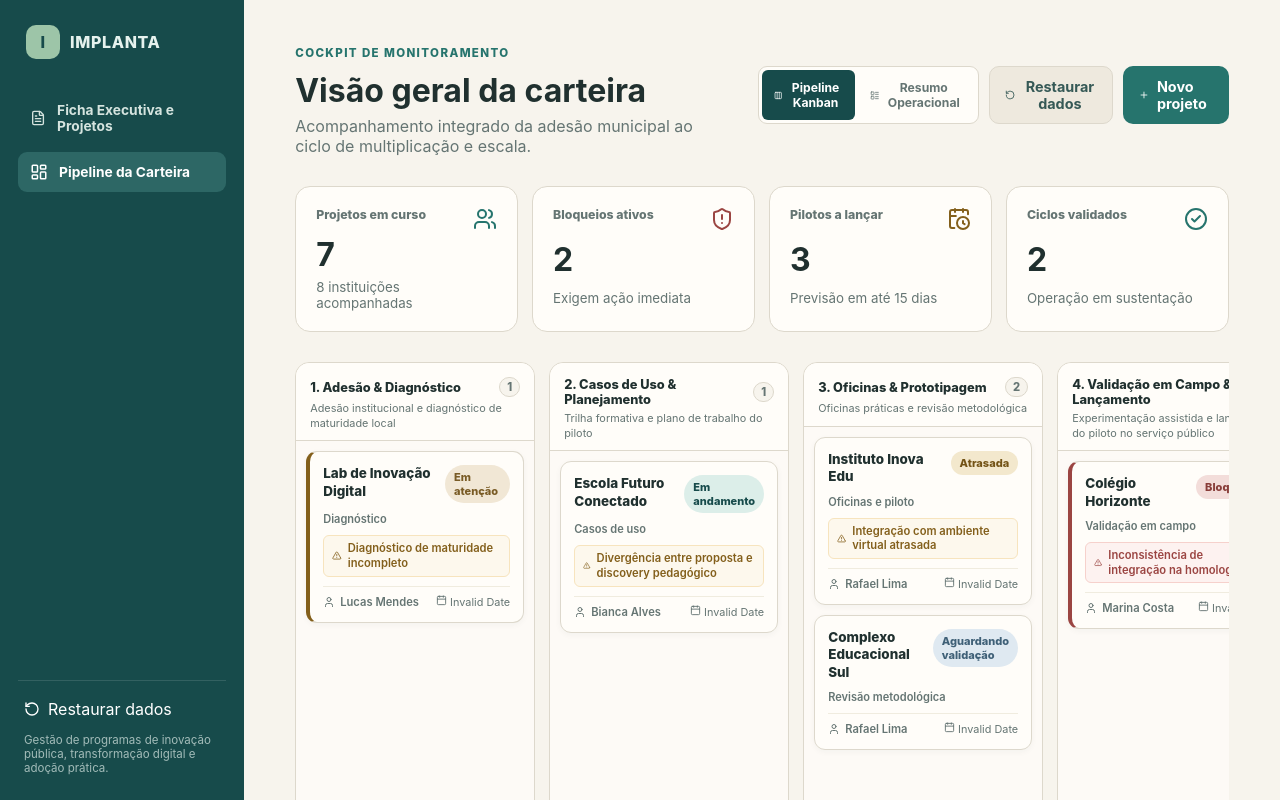
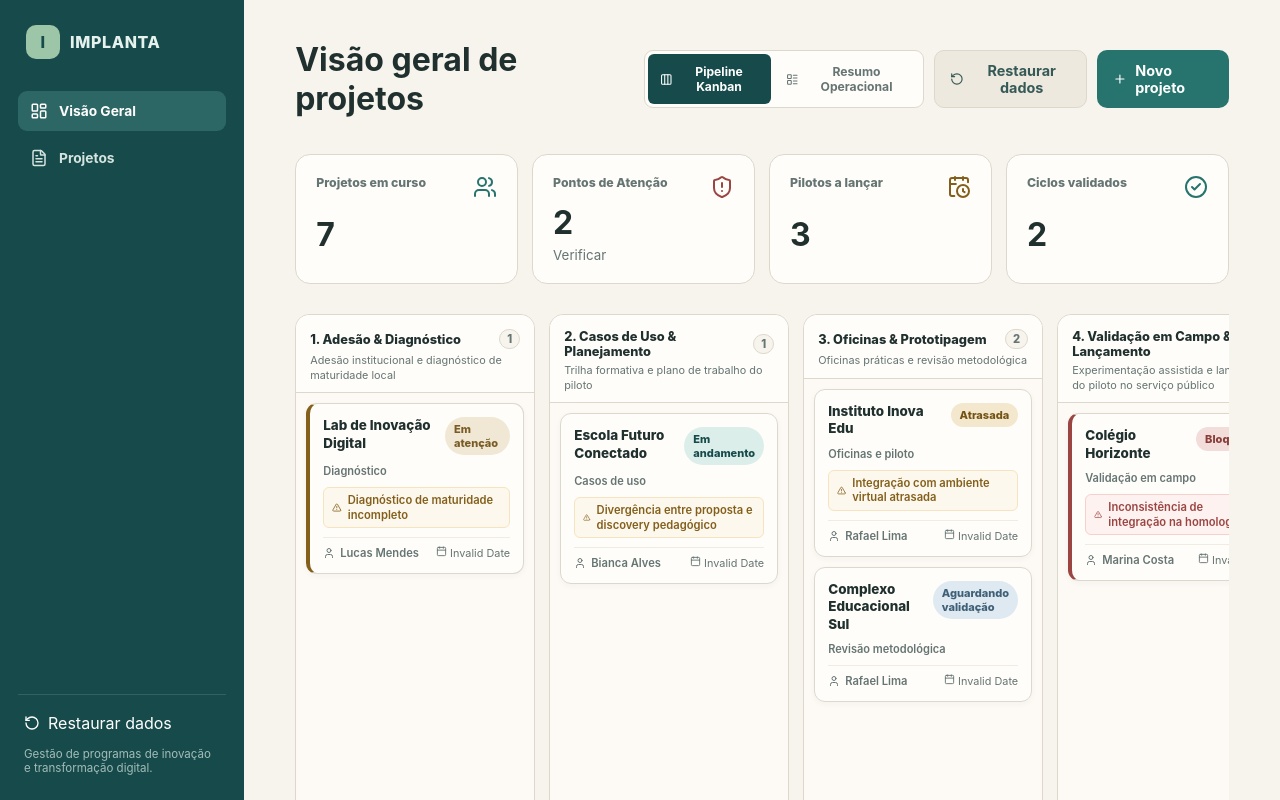
Before and after one commit to thaycarv/implanta-operacoes, a React (Vite) app: page /#/app/dashboard in a window 1280 px wide. Shown: the top 800 px of the page. Built offline with nearby package versions, Linux system fonts and the light colour scheme.

Commit message:
refactor: ajustes finos de rotulos e textos na navegacao e visao geral

```diff
--- a/src/components/Brand.tsx
+++ b/src/components/Brand.tsx
@@ -2,7 +2,7 @@ import { Link } from 'react-router-dom'
 
 export function Brand() {
   return (
-    <Link className="brand" to="/app/implantacoes" aria-label="Implanta: ficha executiva e projetos">
+    <Link className="brand" to="/app/implantacoes" aria-label="Implanta: projetos e visão geral">
       <span className="brand__mark" aria-hidden="true">I</span>
       <span>IMPLANTA</span>
     </Link>
--- a/src/components/layout/AppShell.tsx
+++ b/src/components/layout/AppShell.tsx
@@ -8,8 +8,8 @@ import { Brand } from '../Brand'
 import { usePortfolio } from '../../state/PortfolioContext'
 
 const navigation = [
-  { to: '/app/implantacoes', label: 'Ficha Executiva e Projetos', icon: FileText },
-  { to: '/app/dashboard', label: 'Pipeline da Carteira', icon: LayoutDashboard },
+  { to: '/app/dashboard', label: 'Visão Geral', icon: LayoutDashboard },
+  { to: '/app/implantacoes', label: 'Projetos', icon: FileText },
 ]
 
 export function AppShell() {
@@ -44,7 +44,7 @@ export function AppShell() {
             <RotateCcw size={16} aria-hidden="true" />
             Restaurar dados
           </button>
-          <p>Gestão de programas de inovação pública, transformação digital e adoção prática.</p>
+          <p>Gestão de programas de inovação e transformação digital.</p>
         </div>
       </aside>
 
--- a/src/pages/DashboardPage.tsx
+++ b/src/pages/DashboardPage.tsx
@@ -82,9 +82,7 @@ export function DashboardPage() {
     <div className="page">
       <header className="page__header">
         <div>
-          <p className="eyebrow">Cockpit de Monitoramento</p>
-          <h1>Visão geral da carteira</h1>
-          <p>Acompanhamento integrado da adesão municipal ao ciclo de multiplicação e escala.</p>
+          <h1>Visão geral de projetos</h1>
         </div>
         <div className="page__actions">
           <div className="view-switch" role="group" aria-label="Modo de visualização">
@@ -113,30 +111,27 @@ export function DashboardPage() {
       </header>
 
       {/* Faixa Executiva de Indicadores */}
-      <section className="metrics" aria-label="Indicadores da carteira">
+      <section className="metrics" aria-label="Indicadores de projetos">
         <article className="metric">
           <Users />
           <span>Projetos em curso</span>
           <strong>{indicators.activeProjects}</strong>
-          <small>{state.projects.length} instituições acompanhadas</small>
         </article>
         <article className="metric metric--danger">
           <ShieldAlert />
-          <span>Bloqueios ativos</span>
+          <span>Pontos de Atenção</span>
           <strong>{indicators.blockedProjects}</strong>
-          <small>Exigem ação imediata</small>
+          <small>Verificar</small>
         </article>
         <article className="metric metric--warning">
           <CalendarClock />
           <span>Pilotos a lançar</span>
           <strong>{indicators.upcomingGoLives}</strong>
-          <small>Previsão em até 15 dias</small>
         </article>
         <article className="metric metric--success">
           <CircleCheck />
           <span>Ciclos validados</span>
           <strong>{indicators.firstValueValidated}</strong>
-          <small>Operação em sustentação</small>
         </article>
       </section>
 
@@ -225,7 +220,7 @@ export function DashboardPage() {
                 <p>Volume de projetos em cada uma das 9 etapas</p>
               </div>
               <Link to="/app/implantacoes">
-                Ver cockpit <ArrowRight size={15} />
+                Ver projetos <ArrowRight size={15} />
               </Link>
             </div>
             <div className="phase-bars">
--- a/src/pages/ImplementationDetailPage.tsx
+++ b/src/pages/ImplementationDetailPage.tsx
@@ -150,7 +150,7 @@ export function ImplementationDetailPage() {
         </div>
       </aside>
 
-      {/* COCKPIT DE DETALHES (DIREITA): Projeto Selecionado */}
+      {/* DETALHES DO PROJETO (DIREITA): Projeto Selecionado */}
       <main className="split-detail">
         <div className="detail-top-nav">
           <Link className="back-link" to="/app/dashboard">
--- a/src/pages/ImplementationsPage.tsx
+++ b/src/pages/ImplementationsPage.tsx
@@ -13,7 +13,7 @@ export function ImplementationsPage() {
     <div className="page">
       <div className="empty-state">
         <h2>Nenhuma implantação disponível</h2>
-        <p>Crie uma nova implantação ou restaure os dados demonstrativos para acessar o cockpit.</p>
+        <p>Crie uma nova implantação ou restaure os dados demonstrativos para acessar os projetos.</p>
       </div>
     </div>
   )
```
